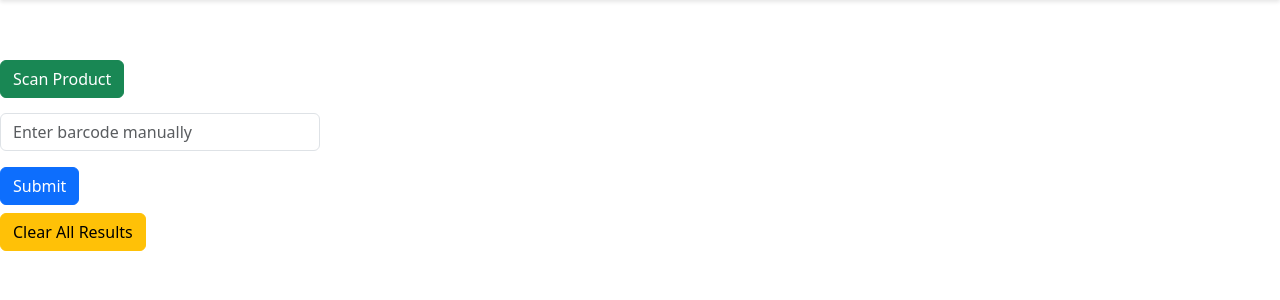
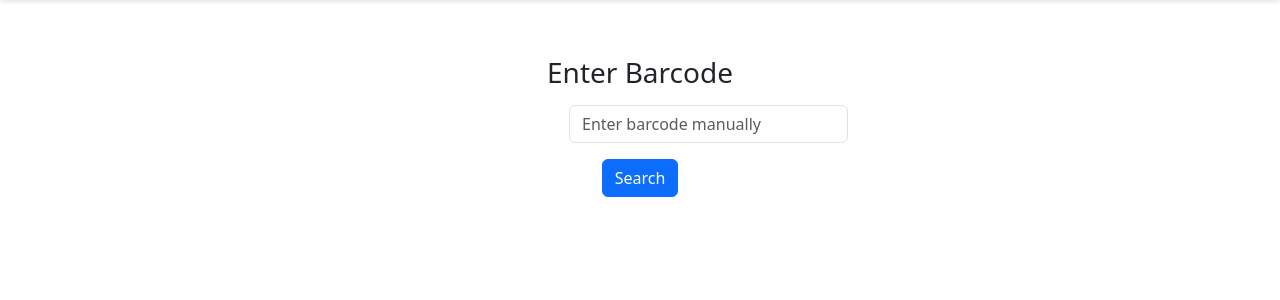
Before and after one commit to roshniyt/productview-project, a Django app: page /dashboard/scanview/ in a window 1280 px wide. Shown: the part 64-364 px from the top of the page. Run offline with Django 5.2, Linux system fonts and the light colour scheme.

Commit message:
manually scanning implemented

```diff
--- a/ProductView/dashboard/templates/dashboard/scan.html
+++ b/ProductView/dashboard/templates/dashboard/scan.html
@@ -11,6 +11,7 @@ body{
     }
     .form-control {
       margin-top: 15px;
+      margin-left:487px;
        width:25%;
 
     }
@@ -21,55 +22,52 @@ body{
     @media (max-width:768px){
       .form-control{
         width:75%;
+        margin-left:56px;
       }
     }
 
 
 {%endblock%}
-{%block body%}
-
-<button type="submit" class="btn btn-success mt-1">Scan Product</button>
+{% block body %}
+<div class="container text-center">
+  <h3>Enter Barcode</h3>
   <form method="POST">
     {% csrf_token %}
     <input type="text" name="barcode" class="form-control" placeholder="Enter barcode manually">
-  <button type="submit" class="btn btn-primary mt-3">Submit</button>
-</form>
-<form method="GET">
-  <input type="hidden" name="clear" value="1">
-  <button type="submit" class="btn btn-warning mt-2">Clear All Results</button>
+    <button type="submit" class="btn btn-primary mt-3">Search</button>
   </form>
 
   {% if error %}
-  <div class="alert alert-danger mt-3">{{ error }}</div>
+    <div class="alert alert-danger mt-4">{{ error }}</div>
   {% endif %}
 
-<div class="row mt-4">
-  {% for product in scanned_products %}
-    <div class="col-sm-6 col-md-4 mb-4">
-      <div class="card h-100">
+  {% if product %}
+  <div class="card mt-5 mx-auto" style="max-width: 400px;">
     <div class="card-header">
-          <strong>{{ product.name }}</strong> (Category: {{ product.category }})
+      <strong>{{ product.name }}</strong> ({{ product.category }})
     </div>
     <div class="card-body">
-          <img src="{{ product.image }}" alt="Product Image" class="img-fluid mb-3" style="max-width: 200px;">
+      <img src="{{ product.image.url }}" alt="Product Image" class="img-fluid mb-3" style="max-width: 200px;">
+
+      <p><strong>Barcode:</strong> {{ product.barcode }}</p>
       <p><strong>Calories:</strong> {{ product.calories }}</p>
       <p><strong>Sugar:</strong> {{ product.sugar }}</p>
       <p><strong>Fat:</strong> {{ product.fat }}</p>
+
       <p><strong>Health Status:</strong>
-            {% if product.is_healthy %}
+        {% if is_healthy %}
           <span class="text-success">Healthy ✅</span>
         {% else %}
           <span class="text-danger">Unhealthy ❌</span>
         {% endif %}
       </p>
-          <p><strong>Reason:</strong> {{ product.reason }}</p>
+      <p><strong>Reason:</strong> {{ reason }}</p>
     </div>
   </div>
-    </div>
-  {% endfor %}
-</div>
+{% endif %}
 
 
-{%endblock%}
+</div>
+{% endblock %}
 {%block js%}
 {%endblock%}
--- a/ProductView/dashboard/views.py
+++ b/ProductView/dashboard/views.py
@@ -25,55 +25,35 @@ def service_view(request):
     return render(request, 'dashboard/service.html')
 
 def scan_view(request):
-    if 'scanned_products' not in request.session:
-        request.session['scanned_products'] = []
-
     context = {}
 
     if request.method == 'POST':
-        barcode_input = request.POST.get('barcode')
-        product = Product.objects.filter(barcode=barcode_input).first()
+        barcode = request.POST.get('barcode')
+        product = Product.objects.filter(barcode=barcode).first()
 
         if product:
-            calories = str(product.calories).lower().replace('kcal', '').replace('cal', '').strip()
-            sugar = str(product.sugar).lower().replace('g', '').strip()
-            fat = str(product.fat).lower().replace('g', '').strip()
 
             try:
-                calories = float(calories)
-                sugar = float(sugar)
-                fat = float(fat)
-
-                if calories < 200 and sugar < 10 and fat < 5:
-                    is_healthy = True
-                    reason = "This product is considered healthy because it has low calories, sugar, and fat."
-                else:
-                    is_healthy = False
-                    reason = "This product is not healthy because it has high calories, sugar, or fat."
+                calories = float(product.calories)
+                sugar = float(product.sugar)
+                fat = float(product.fat)
+            except ValueError:
+                context['error'] = "Nutrition values couldn't be processed."
+                return render(request, 'dashboard/scan.html', context)
 
 
-                scanned_product = {
-                    'name': product.name,
-                    'image': product.image.url,
-                    'calories': product.calories,
-                    'sugar': product.sugar,
-                    'fat': product.fat,
-                    'category': product.category,
-                    'is_healthy': is_healthy,
-                    'reason': reason
-                }
+            if calories < 200 and sugar < 10 and fat < 5:
+                is_healthy = True
+                reason = "Low in calories, sugar, and fat —  Healthy To Consume."
+            else:
+                is_healthy = False
+                reason = "High calories, sugar, or fat — Not Healthy."
 
-                scanned_products = request.session['scanned_products']
-                scanned_products.append(scanned_product)
-                request.session['scanned_products'] = scanned_products
 
-            except ValueError:
-                context['error'] = "Nutrition values couldn't be processed."
+            context['product'] = product
+            context['is_healthy'] = is_healthy
+            context['reason'] = reason
         else:
             context['error'] = "No product found with this barcode."
 
-    if request.GET.get('clear') == '1':
-        request.session['scanned_products'] = []
-
-    context['scanned_products'] = request.session.get('scanned_products', [])
     return render(request, 'dashboard/scan.html', context)
```
Also changed, not shown: ProductView/db.sqlite3. Lines whose indentation alone changed are shown as unchanged.
